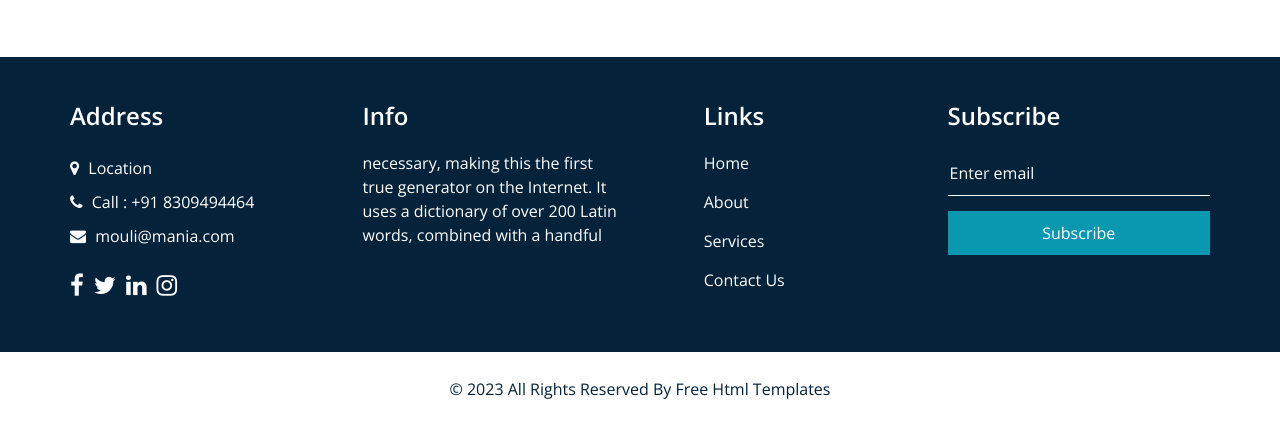
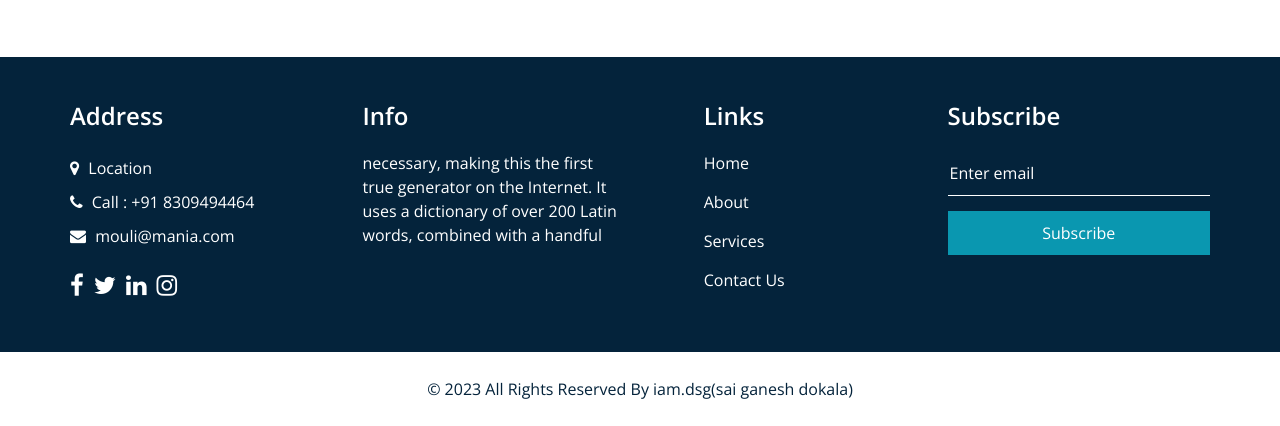
Before and after one commit to saiganesh-d/Help-for-mouli, a plain HTML site: page index.html in a window 1280 px wide. Shown: the part 3516-3942 px from the top of the page. Drawn offline with nearby package versions, Linux system fonts and the light colour scheme; some packages are replaced by stand-ins of ours.

Commit message:
Update index.html

```diff
--- a/index.html
+++ b/index.html
@@ -640,7 +640,7 @@
     <div class="container">
       <p>
         &copy; <span id="displayYear"></span> All Rights Reserved By
-        <a href="https://html.design/">Free Html Templates</a>
+        <a href="https://html.design/">iam.dsg(sai ganesh dokala)</a>
       </p>
     </div>
   </section>
```
